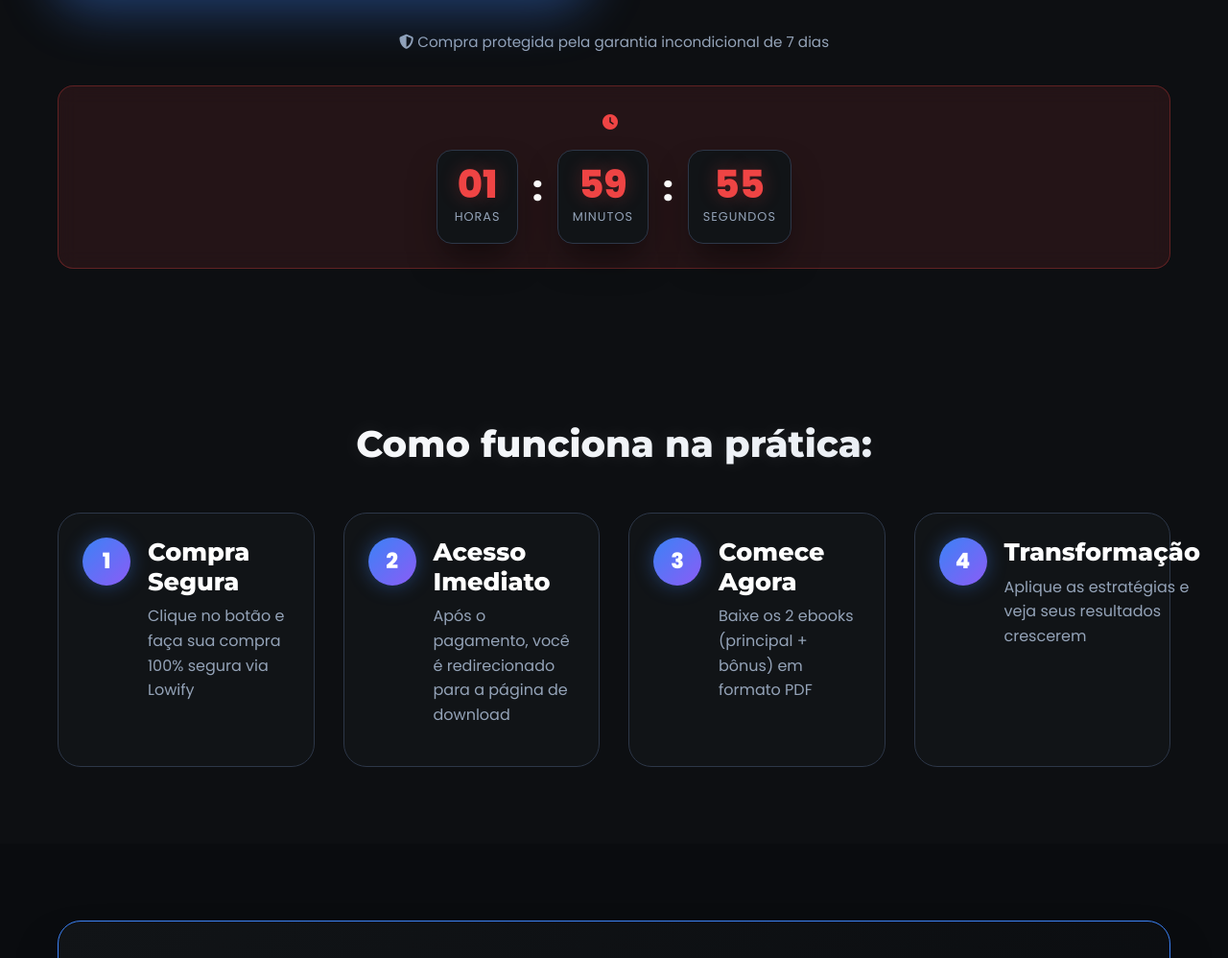
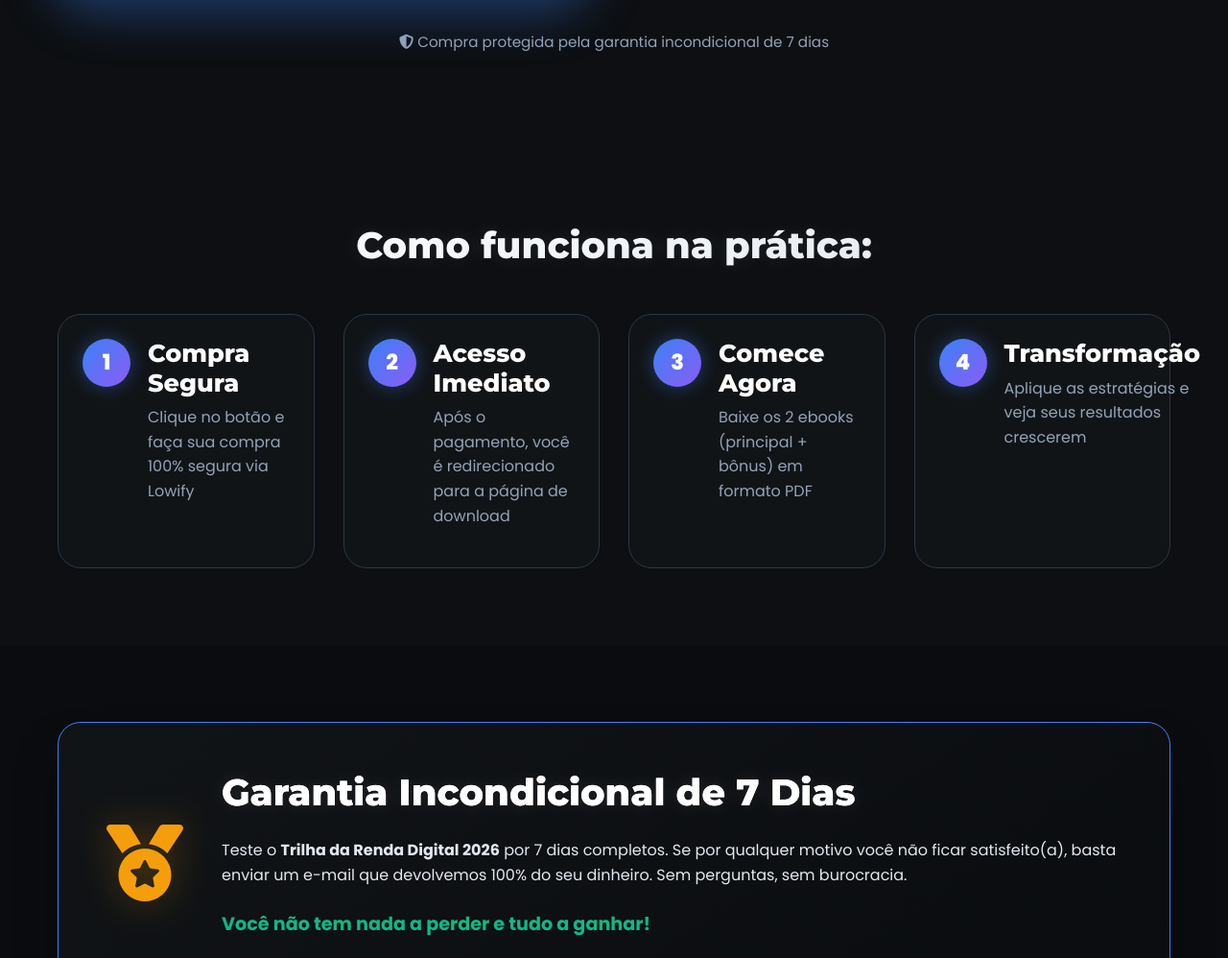
Before and after one commit to Cursos-Digitais/online20, a plain HTML site: page index.html in a window 1280 px wide. Shown: the part 6372-7370 px from the top of the page at 96% size. Drawn offline with Linux system fonts and the light colour scheme.

Commit message:
Update index.html

```diff
--- a/index.html
+++ b/index.html
@@ -321,7 +321,7 @@
         </div>
     </section>
 
-    <!-- BONUS SECTION -->
+    <!-- BONUS SECTION (SEM CONTADOR) -->
     <section class="bonus-section" id="oferta">
         <div class="container">
             <div class="bonus-header">
@@ -395,26 +395,7 @@
                 </a>
                 <p class="cta-note"><i class="fas fa-shield-alt"></i> Compra protegida pela garantia incondicional de 7 dias</p>
 
-                <!-- CONTADOR REGRESSIVO (APENAS TIMER, SEM TEXTO "OFERTA TERMINA EM") -->
-                <div class="countdown">
-                    <p><i class="fas fa-clock"></i></p>
-                    <div id="countdown-timer">
-                        <div class="countdown-item">
-                            <span id="hours">02</span>
-                            <small>HORAS</small>
-                        </div>
-                        <div class="countdown-separator">:</div>
-                        <div class="countdown-item">
-                            <span id="minutes">45</span>
-                            <small>MINUTOS</small>
-                        </div>
-                        <div class="countdown-separator">:</div>
-                        <div class="countdown-item">
-                            <span id="seconds">30</span>
-                            <small>SEGUNDOS</small>
-                        </div>
-                    </div>
-                </div>
+                <!-- CONTADOR REMOVIDO DAQUI -->
             </div>
         </div>
     </section>
@@ -511,7 +492,7 @@
         </div>
     </section>
 
-    <!-- FINAL CTA -->
+    <!-- FINAL CTA (COM CONTADOR ÚNICO) -->
     <section class="final-cta-section">
         <div class="container">
             <div class="final-cta-box">
@@ -519,15 +500,18 @@
                 <p>Com a explosão da IA e novas oportunidades, quem se adaptar agora colherá os frutos nos próximos anos.</p>
                 <p><strong>Não seja espectador. Seja protagonista da sua própria história de sucesso.</strong></p>
 
-                <!-- CONTADOR FINAL (APENAS TIMER) -->
+                <!-- CONTADOR ÚNICO COM LABELS AO LADO -->
                 <div class="final-countdown">
                     <p><i class="fas fa-clock"></i></p>
-                    <div id="final-countdown">
+                    <div id="final-countdown" class="countdown-inline">
                         <span class="final-time" id="final-hours">02</span>
+                        <span class="final-label">HORAS</span>
                         <span class="final-separator">:</span>
                         <span class="final-time" id="final-minutes">45</span>
+                        <span class="final-label">MINUTOS</span>
                         <span class="final-separator">:</span>
                         <span class="final-time" id="final-seconds">30</span>
+                        <span class="final-label">SEGUNDOS</span>
                     </div>
                 </div>
 
```
